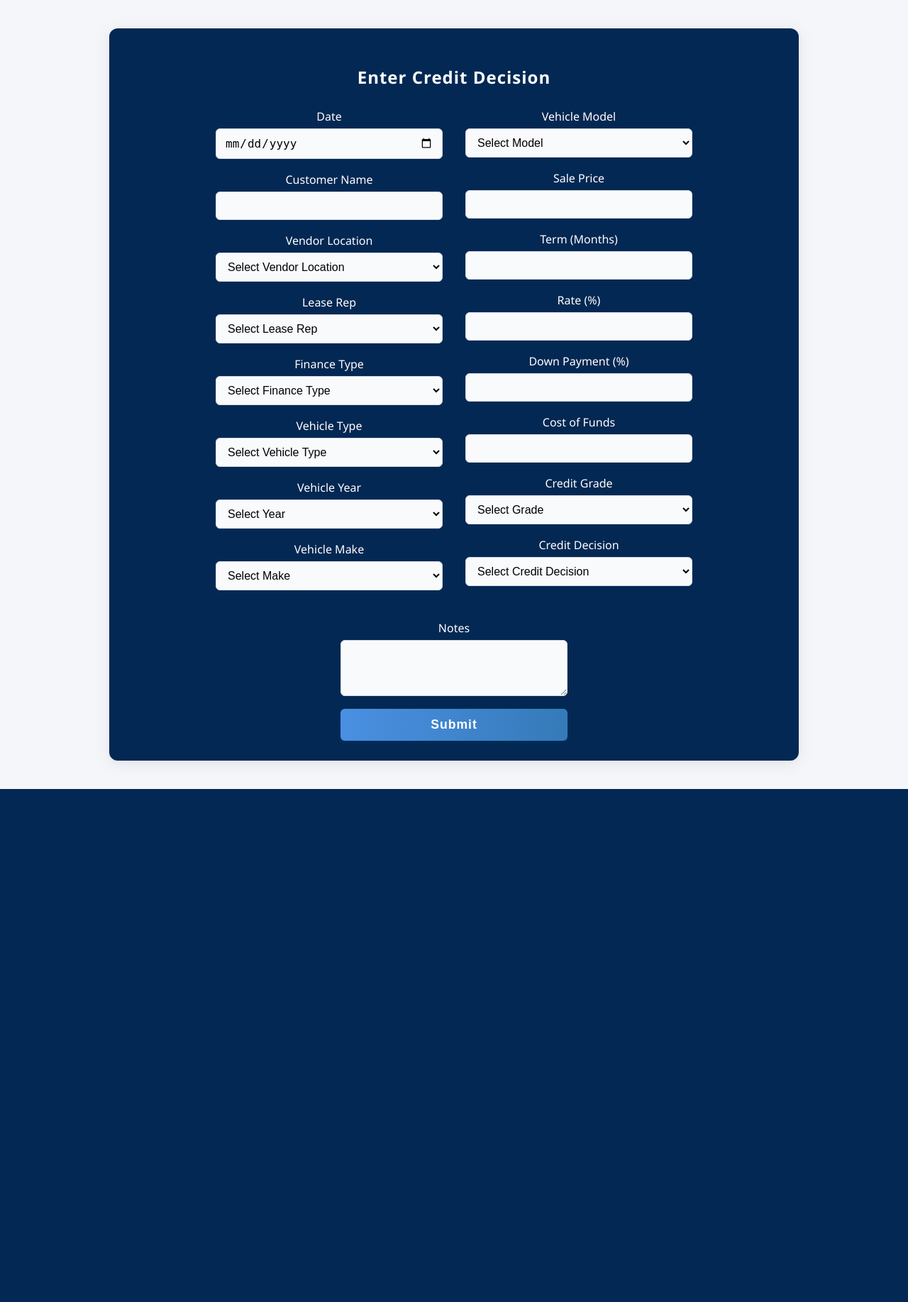
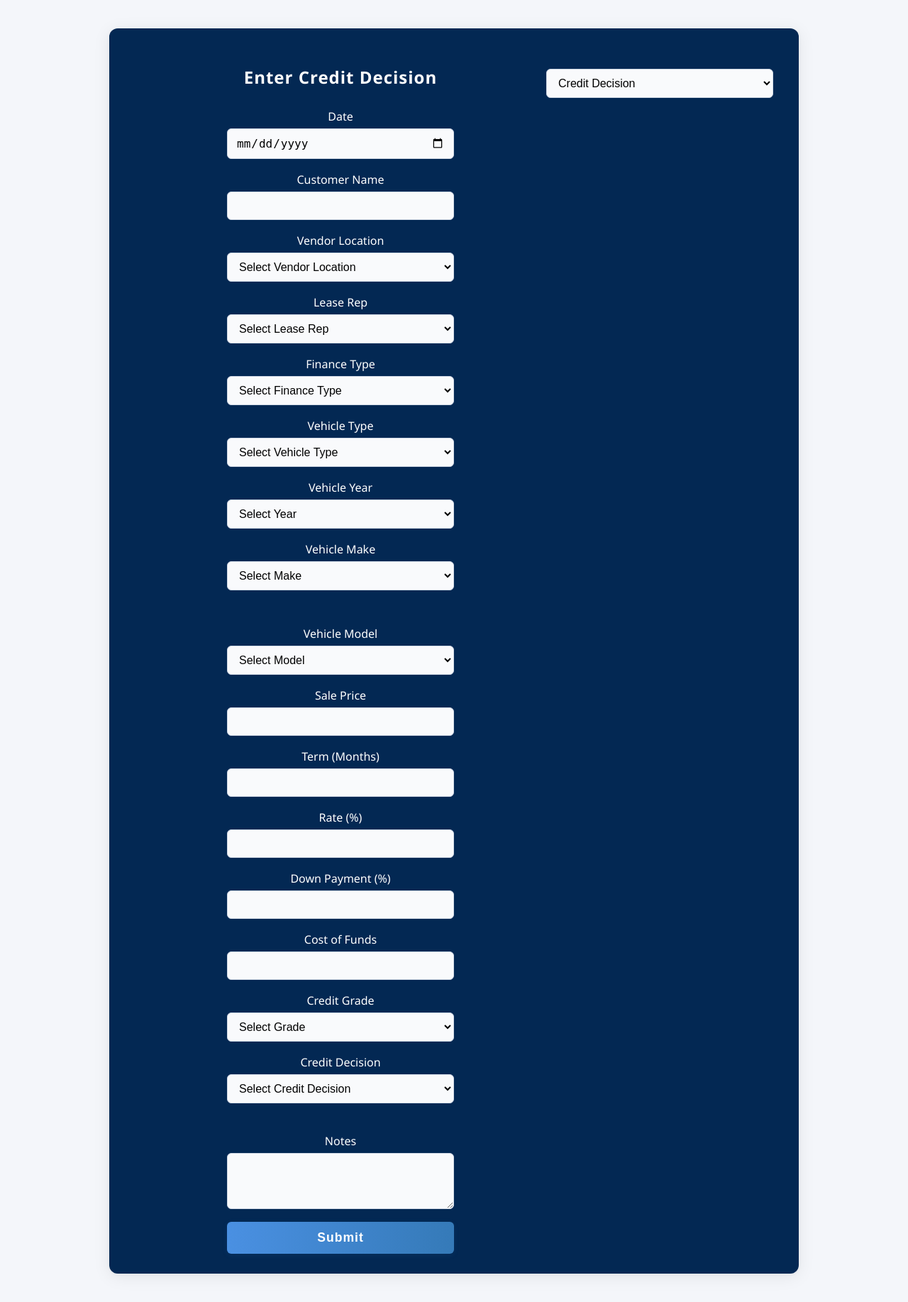
Before and after one commit to jordanks93/deal_decision_interface, a Flask app: page / in a window 1280 px wide. Shown: the whole page at 71% size. Before the commit the page ends 1112 px from the top, so only its background shows below. Run offline with Flask 3, Linux system fonts and the light colour scheme.

Commit message:
added line of credit mode, starter code

```diff
--- a/app.py
+++ b/app.py
@@ -93,5 +93,45 @@
     flash("Submission successful!")
     return redirect('/')
 
+@app.route('/submit_loc', methods=['POST'])
+def submit_loc():
+    required_fields = ['date', 'customer_name', 'lease_rep', 'amount']
+    errors = []
+
+    for field in required_fields:
+        if not request.form.get(field):
+            errors.append(f"{field.replace('_', ' ').title()} is required.")
+
+    # Validate date
+    try:
+        datetime.strptime(request.form['date'], '%Y-%m-%d')
+    except (ValueError, KeyError):
+        errors.append("Invalid date format.")
+
+    # Validate amount
+    try:
+        amount_raw = float(request.form['amount'])
+        amount_formatted = "${:,.2f}".format(amount_raw)
+    except (ValueError, KeyError):
+        errors.append("Amount must be a number.")
+        amount_formatted = request.form.get('amount', '')
+
+    if errors:
+        for error in errors:
+            flash(error)
+        return render_template('form.html')
+
+    # Save to LOC sheet
+    loc_data = [
+        request.form['date'],
+        request.form['customer_name'],
+        request.form['lease_rep'],
+        amount_formatted,
+        request.form.get('notes', '')
+    ]
+    client.open("Credit Decisions").worksheet("LOC").append_row(loc_data)
+    flash("LOC submission successful!")
+    return redirect('/')
+
 if __name__ == '__main__':
     app.run(debug=True)
--- a/templates/form.html
+++ b/templates/form.html
@@ -6,8 +6,14 @@
 </head>
 <body>
     <div class="container">
-        <h2>Enter Credit Decision</h2>
-        <form action="/submit" method="POST">
+        <h2>
+            <span id="form-title">Enter Credit Decision</span>
+            <select id="mode-select" style="float:right; margin-top:5px;">
+                <option value="credit">Credit Decision</option>
+                <option value="loc">Open Line of Credit</option>
+            </select>
+        </h2>
+        <form id="credit-form" action="/submit" method="POST">
             <div class="form-columns">
                 <div class="form-col">
                     <label>Date</label>
@@ -225,7 +231,51 @@
                 <button type="submit">Submit</button>
             </div>
         </form>
+        <form id="loc-form" action="/submit_loc" method="POST" style="display:none;">
+            <div class="form-columns">
+                <div class="form-col">
+                    <label>Date</label>
+                    <input type="date" name="date" required>
+
+                    <label>Customer Name</label>
+                    <input type="text" name="customer_name" required>
+
+                    <label>Lease Rep</label>
+                    <select name="lease_rep" required>
+                        <option value="">Select Lease Rep</option>
+                        <option value="Nikki">Nikki</option>
+                        <option value="Pete">Pete</option>
+                        <option value="Mike">Mike</option>
+                        <option value="Bobby">Bobby</option>
+                        <option value="Nick">Nick</option>
+                        <option value="Erin">Erin</option>
+                    </select>
+
+                    <label>Amount</label>
+                    <input type="number" name="amount" step="0.01" required>
+                </div>
+            </div>
+            <div class="form-notes">
+                <label>Notes</label>
+                <textarea name="notes" rows="3"></textarea>
+                <button type="submit">Submit</button>
+            </div>
+        </form>
     </div>
     <script src="{{ url_for('static', filename='vehicle_models.js') }}"></script>
+    <script>
+    // Switch between forms
+    document.getElementById('mode-select').addEventListener('change', function() {
+        if (this.value === 'credit') {
+            document.getElementById('credit-form').style.display = '';
+            document.getElementById('loc-form').style.display = 'none';
+            document.getElementById('form-title').textContent = 'Enter Credit Decision';
+        } else {
+            document.getElementById('credit-form').style.display = 'none';
+            document.getElementById('loc-form').style.display = '';
+            document.getElementById('form-title').textContent = 'Enter Open Line of Credit';
+        }
+    });
+    </script>
 </body>
 </html>
```
